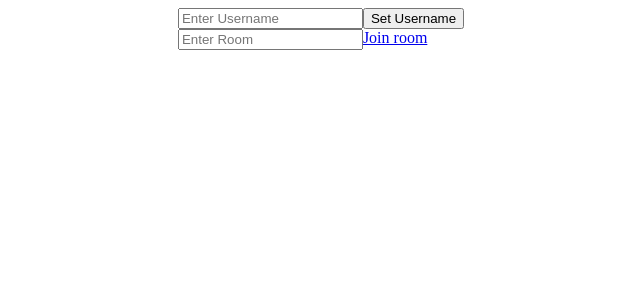
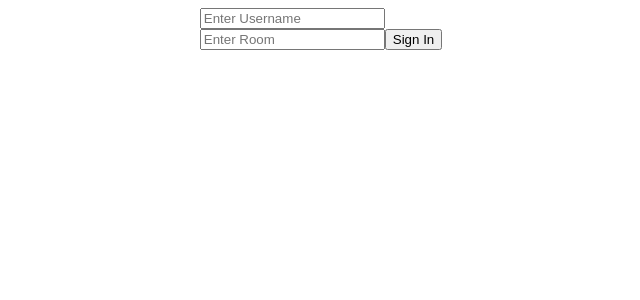
Before and after one commit to alanayee07/chat-app-frontend, a React (Create React App) app: page / in a window 1280 px wide. Shown: the top 300 px of the page, without its empty margins (319-959 px from the left). Built offline with nearby package versions, Linux system fonts and the light colour scheme; no server answers.

Commit message:
Require username & roomName to be filled in order to sign in

```diff
--- a/src/components/Login.js
+++ b/src/components/Login.js
@@ -19,11 +19,6 @@ const Login = () => {
             onChange={e => setUsername(e.target.value)}
             placeholder='Enter Username'
           />
-          <div className="username-button">
-            <button>
-              Set Username
-            </button>
-          </div>
         </div>
         <div className="roomName-container">
           <InputField
@@ -32,11 +27,9 @@ const Login = () => {
             onChange={e => setRoomName(e.target.value)}
             placeholder='Enter Room'
           />
-          <div className="joinRoom-button">
-            <Link to={`/${roomName}`} className="joinRoom-button">
-              Join room
-            </Link>
-          </div>
+          <Link to={`/${roomName}?username=${username}&roomName=${roomName}`} onClick={e => (!username || !roomName) ? e.preventDefault() : null}>
+            <button className="joinRoom-button">Sign In</button>
+          </Link>
         </div>
       </div>
     </div>
```
